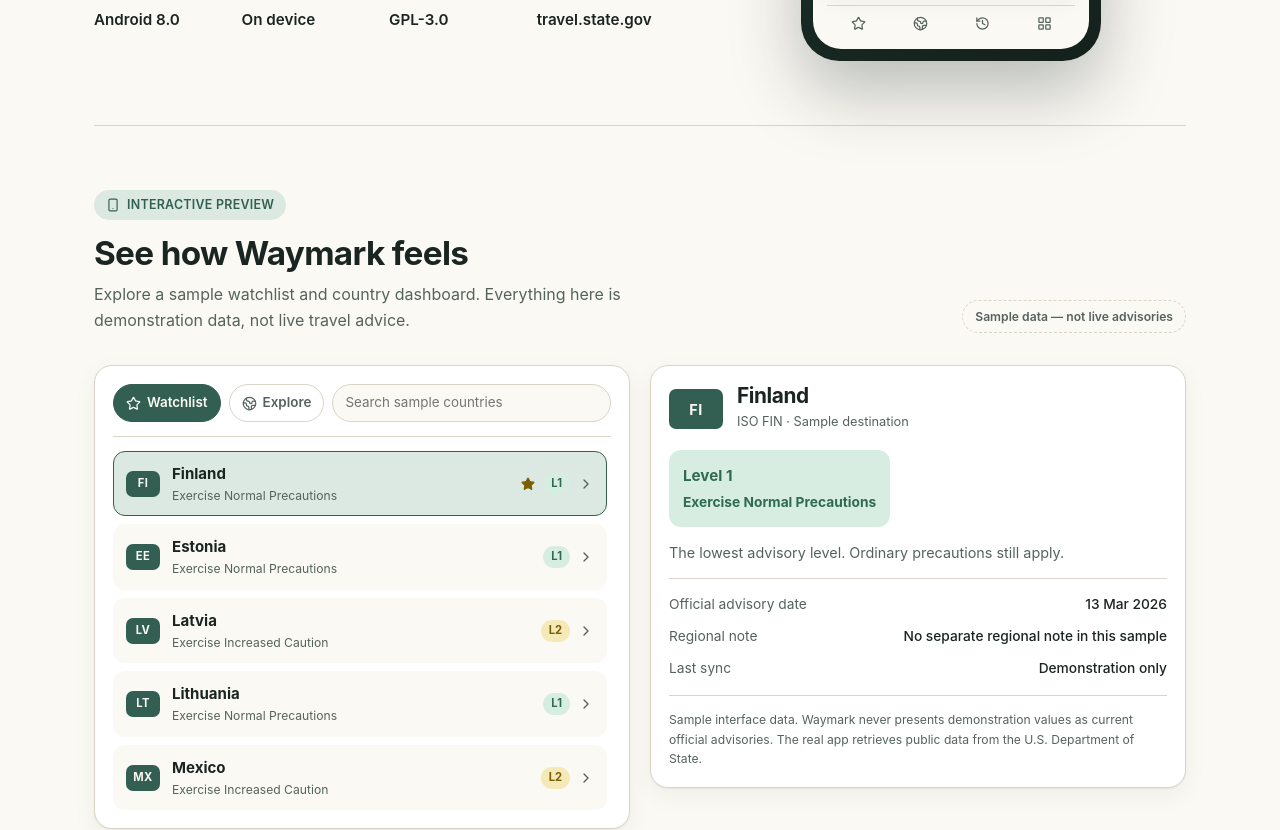
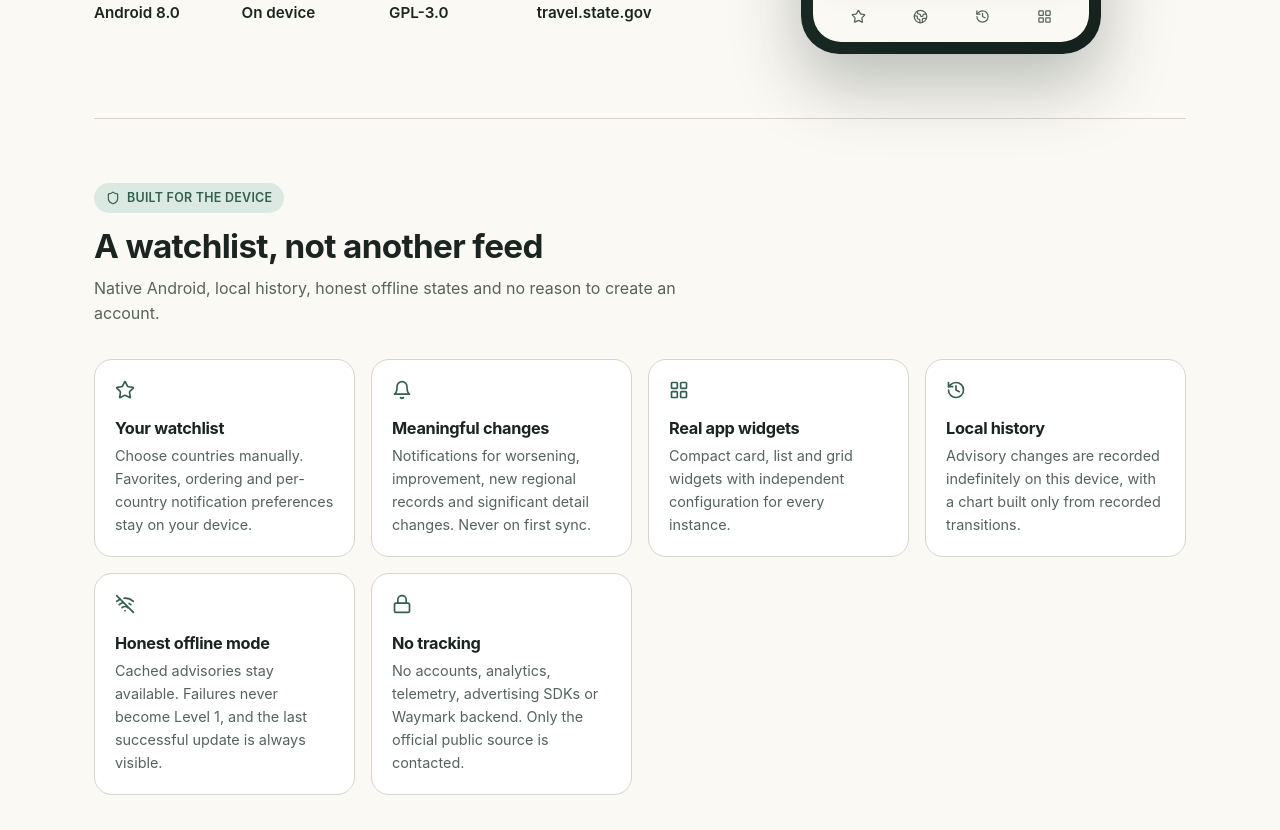
Before and after one commit to KusokMedi/waymark, a React (Vite) app in the folder website/: page / in a window 1280 px wide. Shown: the part 560-1390 px from the top of the page. Built offline with nearby package versions, Linux system fonts and the light colour scheme.

Commit message:
feat(website): remove demo section and simplify header

```diff
--- a/website/src/App.tsx
+++ b/website/src/App.tsx
@@ -1,9 +1,7 @@
-import { useMemo, useState } from "react";
 import {
   ArrowRight,
   Bell,
   Check,
-  ChevronRight,
   Database,
   Download,
   Github,
@@ -20,61 +18,7 @@ import {
   WifiOff,
 } from "lucide-react";
 
-type Level = 1 | 2 | 3 | 4;
-
-interface SampleCountry {
-  id: string;
-  name: string;
-  iso: string;
-  level: Level;
-  higherRisk?: boolean;
-  date: string;
-  region?: string;
-  favorite?: boolean;
-}
-
-const SAMPLE_COUNTRIES: SampleCountry[] = [
-  { id: "FIN", name: "Finland", iso: "FI", level: 1, date: "13 Mar 2026", favorite: true },
-  { id: "EST", name: "Estonia", iso: "EE", level: 1, date: "4 Feb 2026" },
-  { id: "LVA", name: "Latvia", iso: "LV", level: 2, date: "19 Jan 2026" },
-  { id: "LTU", name: "Lithuania", iso: "LT", level: 1, date: "2 Mar 2026" },
-  { id: "MEX", name: "Mexico", iso: "MX", level: 2, higherRisk: true, date: "27 Feb 2026", region: "Jalisco — Reconsider Travel" },
-  { id: "JPN", name: "Japan", iso: "JP", level: 1, date: "10 Mar 2026", favorite: true },
-  { id: "COL", name: "Colombia", iso: "CO", level: 3, higherRisk: true, date: "6 Feb 2026", region: "Arauca — Do Not Travel" },
-  { id: "EGY", name: "Egypt", iso: "EG", level: 2, higherRisk: true, date: "30 Jan 2026", region: "Sinai — Reconsider Travel" },
-];
-
-const LEVEL_LABELS: Record<Level, string> = {
-  1: "Exercise Normal Precautions",
-  2: "Exercise Increased Caution",
-  3: "Reconsider Travel",
-  4: "Do Not Travel",
-};
-
-const LEVEL_NOTES: Record<Level, string> = {
-  1: "The lowest advisory level. Ordinary precautions still apply.",
-  2: "Stay alert and avoid areas with elevated risk.",
-  3: "Avoid travel unless essential. Review official guidance carefully.",
-  4: "Do not travel. The highest advisory level.",
-};
-
-function levelClass(level: Level) {
-  return `level level-${level}`;
-}
-
 export default function App() {
-  const [selectedId, setSelectedId] = useState("FIN");
-  const [tab, setTab] = useState<"watchlist" | "explore">("watchlist");
-  const [query, setQuery] = useState("");
-  const selected = SAMPLE_COUNTRIES.find((c) => c.id === selectedId) ?? SAMPLE_COUNTRIES[0];
-
-  const visible = useMemo(() => {
-    const base = tab === "watchlist" ? SAMPLE_COUNTRIES.slice(0, 5) : SAMPLE_COUNTRIES;
-    return query.trim()
-      ? base.filter((c) => c.name.toLowerCase().includes(query.trim().toLowerCase()))
-      : base;
-  }, [tab, query]);
-
   return (
     <div className="site">
       <header className="site-header">
@@ -83,17 +27,10 @@ export default function App() {
           <span>Waymark</span>
         </a>
         <nav aria-label="Primary">
-          <a href="#demo">Demo</a>
           <a href="#features">Features</a>
           <a href="#widgets">Widgets</a>
           <a href="#data">Data</a>
           <a href="#docs">Docs</a>
-          <a className="header-github" href="https://github.com/KusokMedi/waymark" target="_blank" rel="noopener noreferrer">
-            <Github size={16} /> GitHub
-          </a>
-          <a className="btn btn-small" href="https://github.com/KusokMedi/waymark/releases/latest" target="_blank" rel="noopener noreferrer">
-            <Download size={15} /> Get the app
-          </a>
         </nav>
       </header>
 
@@ -110,9 +47,6 @@ export default function App() {
             <div className="hero-actions">
               <a className="btn" href="https://github.com/KusokMedi/waymark/releases/latest" target="_blank" rel="noopener noreferrer">
                 <Download size={17} /> Download for Android
-              </a>
-              <a className="btn secondary" href="#demo">
-                Try the demo <ArrowRight size={16} />
               </a>
             </div>
             <dl className="hero-facts">
@@ -143,81 +77,6 @@ export default function App() {
                 <div className="phone-nav"><Star size={15} /><Globe2 size={15} /><History size={15} /><LayoutGrid size={15} /></div>
               </div>
             </div>
-          </div>
-        </section>
-
-        <section id="demo" className="section demo-section">
-          <div className="section-heading">
-            <div>
-              <div className="eyebrow"><Smartphone size={14} /> Interactive preview</div>
-              <h2>See how Waymark feels</h2>
-              <p>Explore a sample watchlist and country dashboard. Everything here is demonstration data, not live travel advice.</p>
-            </div>
-            <span className="sample-badge">Sample data — not live advisories</span>
-          </div>
-          <div className="demo-shell">
-            <div className="demo-app">
-              <div className="demo-tabs" role="tablist" aria-label="Demo sections">
-                <button role="tab" aria-selected={tab === "watchlist"} className={tab === "watchlist" ? "active" : ""} onClick={() => setTab("watchlist")}>
-                  <Star size={15} /> Watchlist
-                </button>
-                <button role="tab" aria-selected={tab === "explore"} className={tab === "explore" ? "active" : ""} onClick={() => setTab("explore")}>
-                  <Globe2 size={15} /> Explore
-                </button>
-                <input
-                  type="search"
-                  placeholder="Search sample countries"
-                  value={query}
-                  onChange={(event) => setQuery(event.target.value)}
-                  aria-label="Search sample countries"
-                />
-              </div>
-              <div className="demo-list">
-                {visible.map((country) => (
-                  <button
-                    key={country.id}
-                    className={`demo-country ${country.id === selectedId ? "selected" : ""}`}
-                    onClick={() => setSelectedId(country.id)}
-                  >
-                    <span className="demo-flag">{country.iso}</span>
-                    <span className="demo-country-text">
-                      <strong>{country.name}</strong>
-                      <small>{LEVEL_LABELS[country.level]}</small>
-                    </span>
-                    <span className="demo-country-meta">
-                      {country.favorite && <Star size={14} className="favorite-star" aria-label="Favorite sample country" />}
-                      <span className={levelClass(country.level)}>L{country.level}</span>
-                      <ChevronRight size={16} />
-                    </span>
-                  </button>
-                ))}
-                {visible.length === 0 && <p className="demo-empty">No sample country matches that search.</p>}
-              </div>
-            </div>
-            <article className="demo-detail" aria-live="polite">
-              <div className="demo-detail-head">
-                <span className="demo-flag large">{selected.iso}</span>
-                <div>
-                  <h3>{selected.name}</h3>
-                  <small>ISO {selected.id} · Sample destination</small>
-                </div>
-              </div>
-              <div className={`advisory-banner ${levelClass(selected.level)}`}>
-                <strong>Level {selected.level}</strong>
-                <span>{LEVEL_LABELS[selected.level]}</span>
-                {selected.higherRisk && <em>Contains areas with higher security risk</em>}
-              </div>
-              <p className="demo-note">{LEVEL_NOTES[selected.level]}</p>
-              <dl className="demo-facts">
-                <div><dt>Official advisory date</dt><dd>{selected.date}</dd></div>
-                <div><dt>Regional note</dt><dd>{selected.region ?? "No separate regional note in this sample"}</dd></div>
-                <div><dt>Last sync</dt><dd>Demonstration only</dd></div>
-              </dl>
-              <p className="demo-disclaimer">
-                Sample interface data. Waymark never presents demonstration values as current official advisories.
-                The real app retrieves public data from the U.S. Department of State.
-              </p>
-            </article>
           </div>
         </section>
 
```
